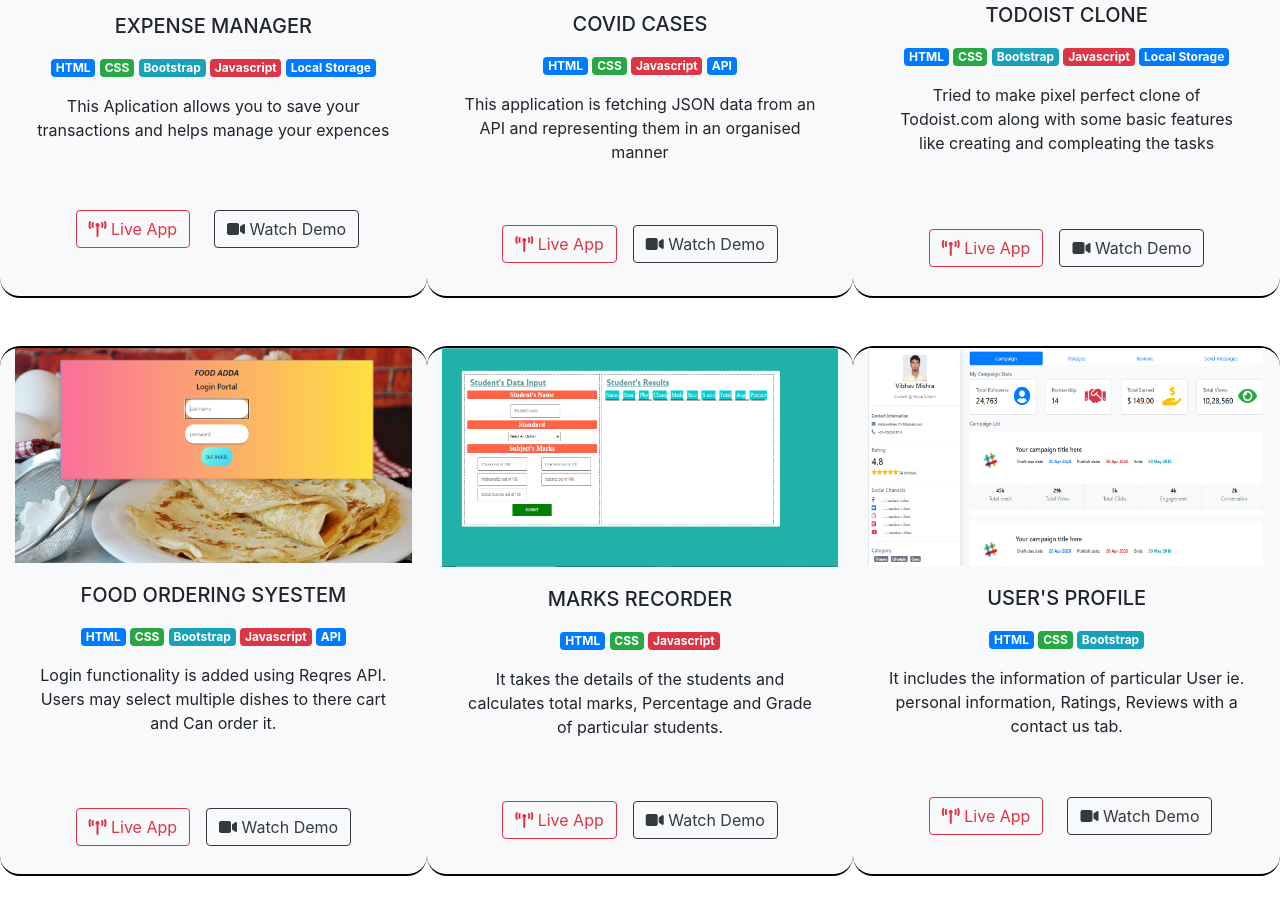
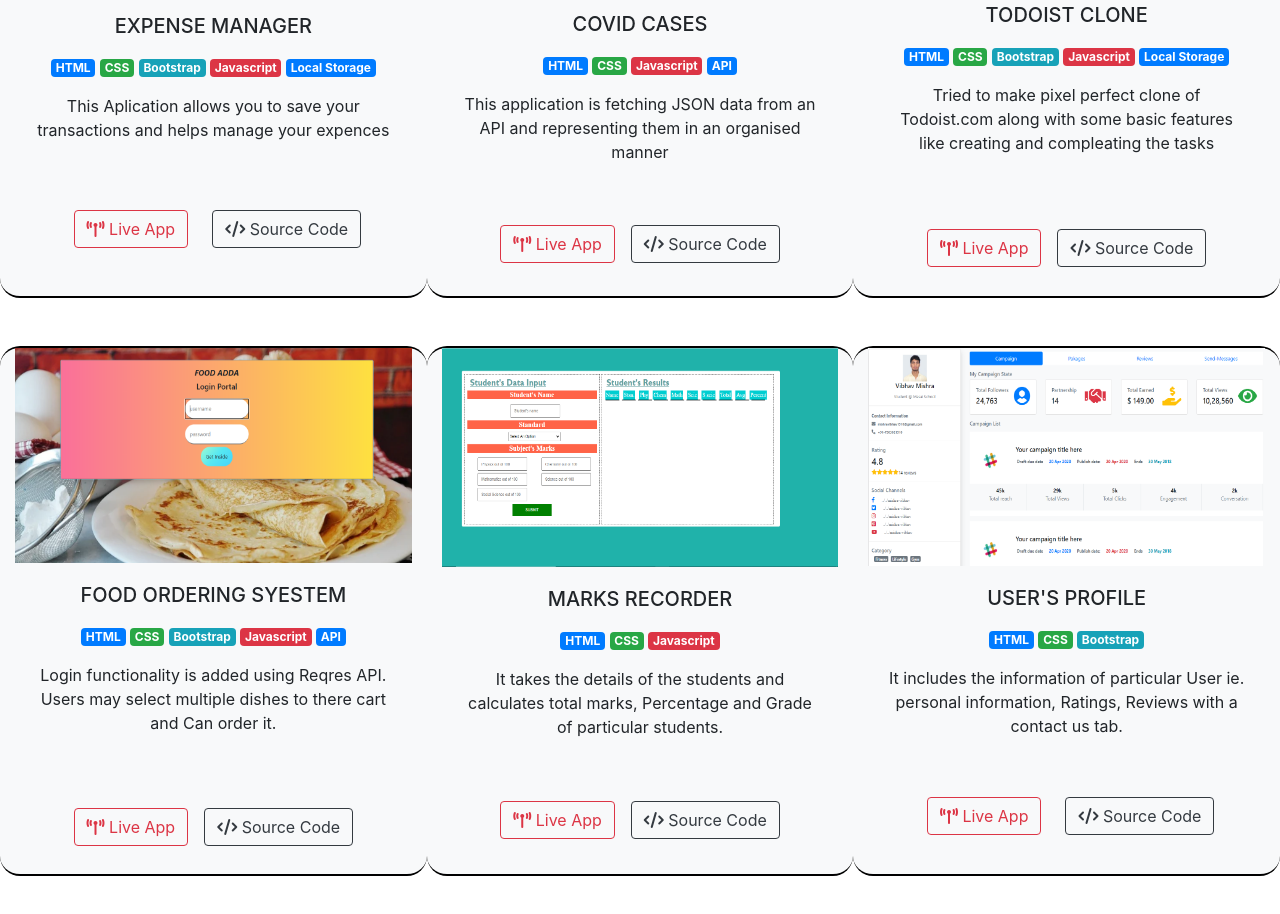
Before and after one commit to mishravibhav/mishravibhav.github.io, a plain HTML site: page All_Projects.html in a window 1280 px wide. Shown: the part 454-1368 px from the top of the page. Drawn offline with nearby package versions, Linux system fonts and the light colour scheme.

Commit message:
Portfolio update

```diff
--- a/All_Projects.html
+++ b/All_Projects.html
@@ -66,7 +66,7 @@
                 <!-- Expense Manager -->
 
                 <div class="col-lg-4 col-md-5 col-sm-8 bg-light  mb-5" id="project-card">
-                    <img src="..\Images\Expense_manager.PNG" style="width: 100%;   " alt="Expense_Manager">
+                    <img src="..\Images\Expense_manager.PNG" style="width: 100%;   " class="m-0" alt="Expense_Manager">
                     <div class="card-body">
                         <h5 class="card-title text-center">EXPENSE MANAGER</h5>
                         <div class="my-3">
@@ -80,8 +80,8 @@
                     </div>
                     <div class="text-center"> <a href=".\Projects\Expence_manager\Signup.html"><button
                                 class="btn btn-outline-danger m-3"> <i class="fas fa-broadcast-tower"></i> Live
-                                App</button></a><a href="..\UP_Demo.html"><button class="btn btn-outline-dark m-2"><i
-                                    class="fas fa-video"></i> Watch Demo</button></a></div>
+                                App</button></a><a href="..\UP_Demo.html"><button class="btn btn-outline-dark m-2"><i class="fas fa-code"></i>
+                                    Source Code</button></a></div>
                 </div>
 
                 <!-- Covid Tracker -->
@@ -100,8 +100,8 @@
                     </div>
                     <div class="text-center"><a href=".\Projects\Covid project\index.html"><button
                                 class="btn btn-outline-danger m-2 "><i class="fas fa-broadcast-tower"></i> Live
-                                App</button></a><a href="..\MR_Demo.html"><button class="btn btn-outline-dark m-2"><i
-                                    class="fas fa-video"></i> Watch Demo</button></a></div>
+                                App</button></a><a href="..\MR_Demo.html"><button class="btn btn-outline-dark m-2"><i class="fas fa-code"></i>
+                                    Source Code</button></a></div>
                 </div>
 
 
@@ -122,8 +122,8 @@
                     </div>
                     <div class="text-center"><a href=".\Projects\Todoist\index.html"><button
                                 class="btn btn-outline-danger m-2"><i class="fas fa-broadcast-tower"></i> Live
-                                App</button></a><a href="..\FOS_Demo.html"><button class="btn btn-outline-dark m-2"><i
-                                    class="fas fa-video"></i> Watch Demo</button></a></div>
+                                App</button></a><a href="..\FOS_Demo.html"><button class="btn btn-outline-dark m-2"><i class="fas fa-code"></i>
+                                    Source Code</button></a></div>
                 </div>
 
 
@@ -145,8 +145,8 @@
                     </div>
                     <div class="text-center"><a href=".\Projects\Food_ordering\index.html"><button
                                 class="btn btn-outline-danger m-2"><i class="fas fa-broadcast-tower"></i> Live
-                                App</button></a><a href="..\FOS_Demo.html"><button class="btn btn-outline-dark m-2"><i
-                                    class="fas fa-video"></i> Watch Demo</button></a></div>
+                                App</button></a><a href="..\FOS_Demo.html"><button class="btn btn-outline-dark m-2"><i class="fas fa-code"></i>
+                                    Source Code</button></a></div>
                 </div>
 
                 <!-- Marks Recorder -->
@@ -165,8 +165,8 @@
                     </div>
                     <div class="text-center"><a href=".\Projects\Marks_rec\index.html"><button
                                 class="btn btn-outline-danger m-2 "><i class="fas fa-broadcast-tower"></i> Live
-                                App</button></a><a href="..\MR_Demo.html"><button class="btn btn-outline-dark m-2"><i
-                                    class="fas fa-video"></i> Watch Demo</button></a></div>
+                                App</button></a><a href="..\MR_Demo.html"><button class="btn btn-outline-dark m-2"><i class="fas fa-code"></i>
+                                    Source Code</button></a></div>
                 </div>
 
                 <!-- User's Profile -->
@@ -185,8 +185,8 @@
                     </div>
                     <div class="text-center"> <a href=".\Projects\User_profile\profile.html"><button
                                 class="btn btn-outline-danger m-3"> <i class="fas fa-broadcast-tower"></i> Live
-                                App</button></a><a href="..\UP_Demo.html"><button class="btn btn-outline-dark m-2"><i
-                                    class="fas fa-video"></i> Watch Demo</button></a></div>
+                                App</button></a><a href="..\UP_Demo.html"><button class="btn btn-outline-dark m-2"><i class="fas fa-code"></i>
+                                    Source Code</button></a></div>
                 </div>
 
             </div>
```
Also changed, not shown: index.html (+12 -12 lines).
